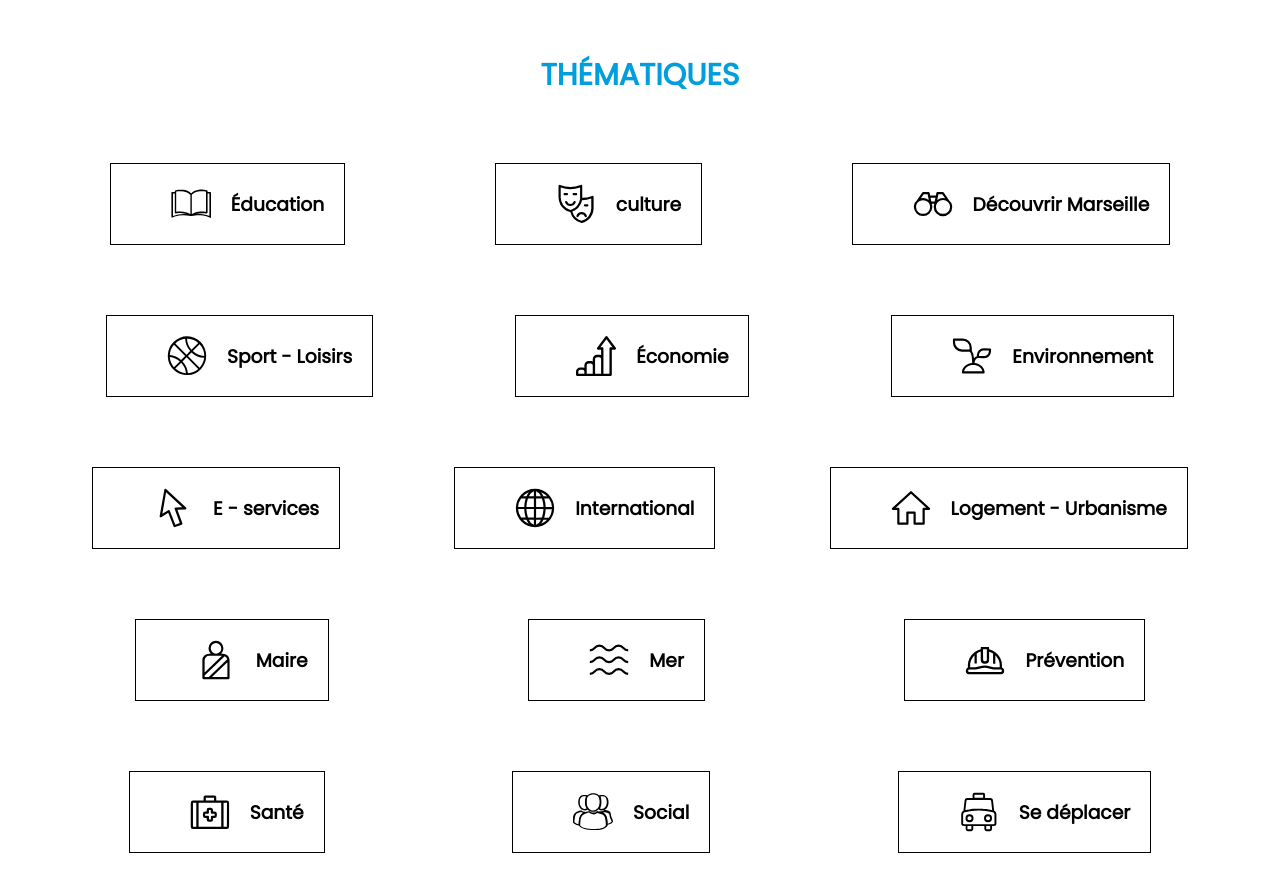
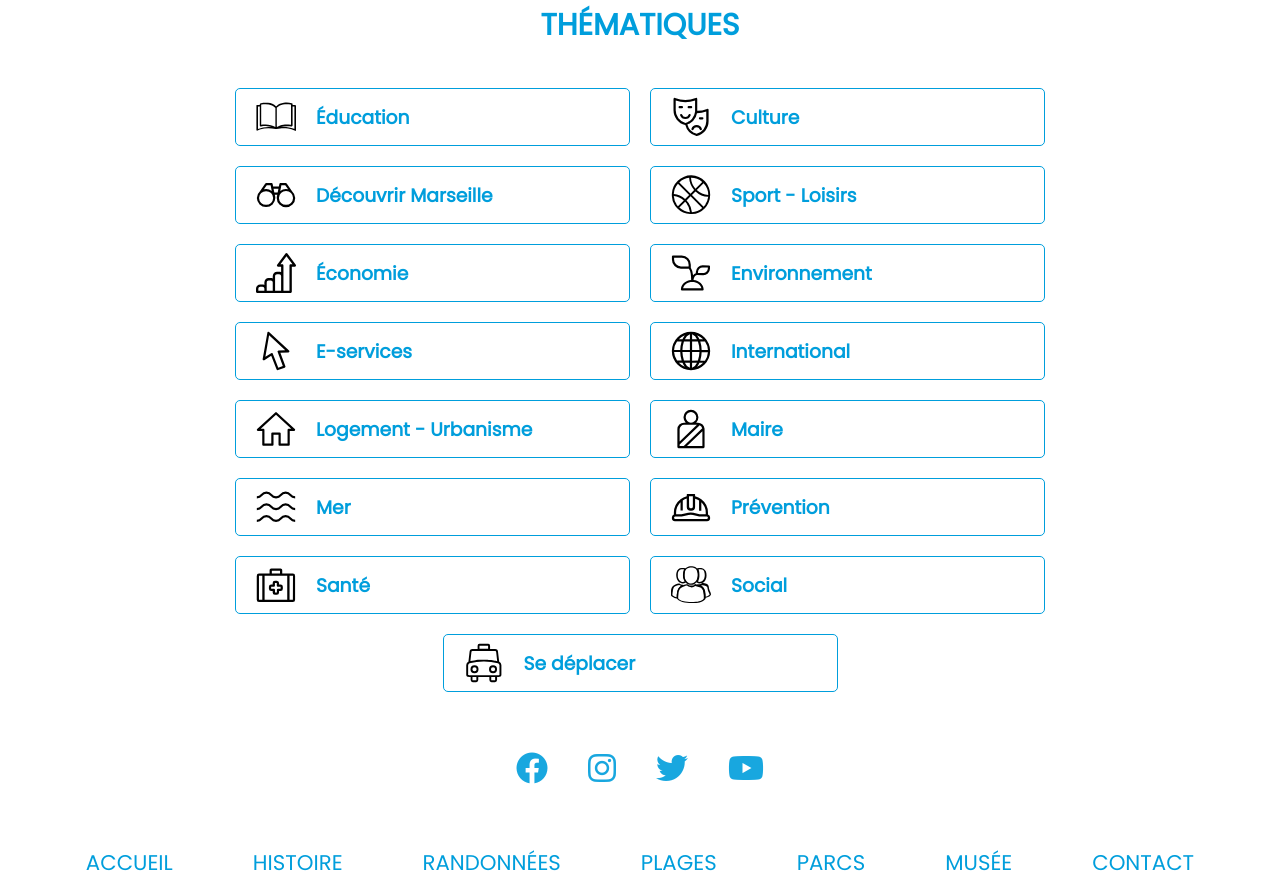
Before and after one commit to kenny-ali-source/ville-marseille, a plain HTML site: page marseille.html in a window 1280 px wide. Shown: the part 2337-3232 px from the top of the page. Drawn offline with Linux system fonts and the light colour scheme; files whose address does not match are found by name.

Commit message:
Mise a jours de la section thematiques de la page d'acceuil(marseille.html)

```diff
--- /dev/null
+++ b/css/marseille.css
@@ -0,0 +1,257 @@
+@import url('https://fonts.googleapis.com/css2?family=Cinzel&family=Montserrat&family=Poppins&family=Roboto&family=Roboto+Flex:opsz@8..144&display=swap');
+
+* {
+    margin: 0;
+    padding: 0;
+    box-sizing: border-box;
+}
+
+body {
+    font-family: Poppins;
+    background-color: #ffffff;
+}
+
+
+/* Styles de la barre de navigation */
+nav {
+    display: flex;
+    flex-direction: row;
+    align-items: center;
+    justify-content: space-around;
+}
+
+/* Styles des liens dans la barre de navigation */
+nav a {
+    text-decoration: none;
+    font-size: 20px;
+    text-transform: uppercase;
+    font-weight: 700;
+    color: #009EDC;
+    margin: 20px;
+}
+
+nav ul {
+    display: flex;
+    align-items: center;
+    justify-content: space-between;
+    list-style-type: none;
+
+}
+
+nav a:hover {
+    text-decoration: underline;
+}
+
+#nom_art {
+    font-size: 50px;
+    font-family: Cinzel;
+}
+
+.logo {
+    display: flex;
+    flex-direction: row;
+    align-items: center;
+    justify-content: center;
+}
+
+.logo img {
+    object-fit: contain;
+    cursor: pointer;
+}
+
+#img_header {
+    height: 490px;
+    background-image: url(../images/img_header.jpg);
+    background-position: top;
+    background-size: cover;
+    background-repeat: no-repeat;
+}
+
+
+.title {
+    text-align: center;
+    font-size: 20px;
+    margin: 30px;
+    color: #009EDC;
+}
+
+.actualite desc {
+    text-align: center;
+    margin: 80px;
+}
+
+.card_box {
+    display: inline-block;
+    padding-top: 50px;
+    cursor: pointer;
+}
+
+.card {
+    display: flex;
+    flex-direction: column;
+    align-items: center;
+    box-shadow: 0 4px 8px 0 rgba(0, 0, 0, 0.2);
+    transition: 0.3s;
+    margin-left: 70px;
+    width: 100%;
+    max-width: 295px;
+}
+
+.card:hover {
+    box-shadow: 0 10px 50px 0 rgba(0, 0, 0, 0.2);
+}
+
+.card_box img {
+    max-width: 100%;
+    object-fit: fill;
+}
+
+.img_entreprise {
+    height: 203px;
+    width: 295px;
+}
+
+.container h3 {
+    font-weight: bolder;
+    font-size: 12px;
+}
+
+.envi {
+    color: #00AF5E;
+}
+
+.mairie {
+    color: #2C62CB;
+}
+
+.culture {
+    color: #DA1984;
+}
+
+.edu {
+    color: #FB8C00;
+}
+
+.container {
+    padding: 20px 20px;
+    flex-direction: column;
+    align-items: center;
+    justify-content: flex-start;
+    margin: 0;
+    min-height: 135px;
+}
+
+#v_plus {
+    text-align: center;
+    padding-top: 1.875rem;
+    position: relative;
+}
+
+#v_plus a {
+    display: inline-block;
+    padding: 0 0.9375rem;
+    background: #fff;
+    position: relative;
+    z-index: 2;
+    color: #009EDC;
+    text-decoration: none;
+    background-color: #ffffff;
+}
+
+
+#v_plus:before {
+    position: absolute;
+    bottom: 0.375rem;
+    left: 0;
+    content: "";
+    display: block;
+    height: 0.125rem;
+    width: 100%;
+    background: #ececec;
+}
+
+/* SECTION THEMATICS */
+
+.thematics-content {
+    display: flex;
+    flex-direction: row;
+    justify-content: center;
+    text-align: start;
+    gap: 20px;
+    flex-wrap: wrap;
+    max-width: 1440px;
+    margin: 40px;
+}
+
+.thematics-content div {
+    display: flex;
+    flex-direction: row;
+    justify-content: flex-start;
+    height: 58px;
+    width: 395px;
+    border: 1px solid #009EDC;
+    color: #009EDC;
+    cursor: pointer;
+    border-radius: 5px;
+}
+
+.thematics-content div:hover {
+    box-shadow: 0 10px 50px 0 #009edc57;
+}
+
+.thematics-content img {
+    height: 40px;
+    margin: 20px;
+    fill: #0097a7;
+}
+
+/* FOOTER SECTION*/
+
+.park_address {
+    font-style: italic;
+}
+
+.socialIcons {
+    display: flex;
+    justify-content: center;
+}
+
+.socialIcons a {
+    text-decoration: none;
+    padding: 10px;
+    margin: 10px;
+}
+
+.socialIcons a i {
+    font-size: 2em;
+    color: #009EDC;
+    opacity: 0.9;
+}
+
+.footerNav ul {
+    display: flex;
+    justify-content: center;
+}
+
+.footerNav ul,
+.footerNav li,
+.footerNav a {
+    margin: 20px;
+    text-decoration: none;
+    font-size: 1.1em;
+    transition: 0.5s;
+    list-style-type: none;
+    color: #009EDC;
+    text-transform: uppercase;
+}
+
+.footerBottom p {
+    text-align: center;
+    margin: 20px;
+}
+
+.footerNav a:hover {
+    text-decoration: underline;
+}
+
+/* FOOTER SECTION*/
--- a/css/style.css
+++ /dev/null
@@ -1,315 +0,0 @@
-@import url('https://fonts.googleapis.com/css2?family=Cinzel&family=Montserrat&family=Poppins&family=Roboto&family=Roboto+Flex:opsz@8..144&display=swap');
-
-* {
-    margin: 0;
-    padding: 0;
-    box-sizing: border-box;
-}
-
-body {
-    font-family: Poppins;
-    background-color: #ffffff;
-}
-
-
-/* Styles de la barre de navigation */
-nav {
-    display: flex;
-    flex-direction: row;
-    align-items: center;
-    justify-content: space-around;
-}
-
-/* Styles des liens dans la barre de navigation */
-nav a {
-    text-decoration: none;
-    font-size: 20px;
-    text-transform: uppercase;
-    font-weight: 700;
-    color: #009EDC;
-    margin: 20px;
-}
-
-nav ul {
-    display: flex;
-    align-items: center;
-    justify-content: space-between;
-    list-style-type: none;
-
-}
-
-nav a:hover {
-    text-decoration: underline;
-}
-
-#nom_art {
-    font-size: 50px;
-    font-family: Cinzel;
-}
-
-.logo {
-    display: flex;
-    flex-direction: row;
-    align-items: center;
-    justify-content: center;
-}
-
-.logo img {
-    object-fit: contain;
-}
-
-#img_header {
-    height: 490px;
-    background-image: url(../images/img_header.jpg);
-    background-position: top;
-    background-size: cover;
-    background-repeat: no-repeat;
-}
-
-
-.title {
-    text-align: center;
-    font-size: 20px;
-    margin: 30px;
-    color: #009EDC;
-}
-
-.actualite desc {
-    text-align: center;
-    margin: 80px;
-}
-
-.card_box {
-    display: inline-block;
-    padding-top: 50px;
-}
-
-.card {
-    display: flex;
-    flex-direction: column;
-    align-items: center;
-    box-shadow: 0 4px 8px 0 rgba(0, 0, 0, 0.2);
-    transition: 0.3s;
-    margin-left: 70px;
-    width: 100%;
-    max-width: 295px;
-}
-
-.card:hover {
-    box-shadow: 0 10px 50px 0 rgba(0, 0, 0, 0.2);
-}
-
-.card_box img {
-    max-width: 100%;
-    object-fit: fill;
-}
-
-.img_entreprise {
-    height: 203px;
-    width: 295px;
-}
-
-.container h3 {
-    font-weight: bolder;
-    font-size: 12px;
-}
-
-.envi {
-    color: #00AF5E;
-}
-
-.mairie {
-    color: #2C62CB;
-}
-
-.culture {
-    color: #DA1984;
-}
-
-.edu {
-    color: #FB8C00;
-}
-
-.container {
-    padding: 20px 20px;
-    flex-direction: column;
-    align-items: center;
-    justify-content: flex-start;
-    margin: 0;
-    min-height: 135px;
-}
-
-#v_plus {
-    text-align: center;
-    padding-top: 1.875rem;
-    position: relative;
-    margin-bottom: 5rem;
-}
-
-#v_plus a {
-    display: inline-block;
-    padding: 0 0.9375rem;
-    background: #fff;
-    position: relative;
-    z-index: 2;
-    color: #009EDC;
-    text-decoration: none;
-    background-color: #ffffff;
-}
-
-
-#v_plus:before {
-    position: absolute;
-    bottom: 0.375rem;
-    left: 0;
-    content: "";
-    display: block;
-    height: 0.125rem;
-    width: 100%;
-    background: #ececec;
-}
-/* SECTION THEMATICS */
-
- .thematics-content li a
-{
-        width: 100%;
-        height: 100%;
-        display: block;
-        position: relative;
-        text-decoration: none;
-        font-size: 1.125rem;
-        color: #002454;
-}
-section ul li
-{
-    padding: 20px 20px 20px 60px;
-}
-
-ul li img
-{
-    width : 40px;
-height : 40px;
-float: left;
-margin-right: 20px
-}
-.div1
-{
-    list-style: none;
-    overflow: hidden;
-    display: flex;
-    justify-content: space-around;
-    align-items:center;
-    padding: 35px;
-
-
-}
- .education, .culture2, .discover-marseille, .sport-hobby, .economy, .environment, .e-services, .international, .urban-planning, .mayor, .sea, .prevention, .health, .social, .move
-{
-    border: 1px solid black;
-    padding: 20px 20px 20px 60px;
-}
-.div2
-{
-    overflow: hidden;
-    list-style: none;
-    display: flex;
-    justify-content: space-around;
-    align-items:center;
-    padding: 35px;
-}
-.div3
-{
-    overflow: hidden;
-    list-style: none;
-    display: flex;
-    justify-content: space-around;
-    align-items:center;
-    padding: 35px;
-}
-.div4
-{
-    overflow: hidden;
-    list-style: none;
-    display: flex;
-    justify-content: space-around;
-    align-items:center;
-    padding: 35px;
-}
-.div5
-{
-    overflow: hidden;
-    list-style: none;
-    display: flex;
-    justify-content: space-around;
-    align-items:center;
-    padding: 35px;
-}
-
-.thematic .logo {
-    width: 234px;
-    height: 20px;
-}
-
-.thematic li
-{
-    background-color: #fff;
-    width: 29.5%;
-    margin-right: 3.375rem;
-    border-radius: 5px;
-    margin-bottom: 0.9375rem;
-    -webkit-box-shadow: 0 0 0 0 transparent;
-    box-shadow: 0 0 0 0 transparent;
-    -webkit-transition: all .2s ease;
-    transition: all .2s ease;
-}
-
-/* FOOTER SECTION*/
-
-.park_address{
-    font-style: italic;
-}
-
-.socialIcons {
-    display: flex;
-    justify-content: center;
-}
-
-.socialIcons a {
-    text-decoration: none;
-    padding: 10px;
-    margin: 10px;
-}
-
-.socialIcons a i {
-    font-size: 2em;
-    color: #009EDC;
-    opacity: 0.9;
-}
-
-.footerNav ul {
-    display: flex;
-    justify-content: center;
-}
-
-.footerNav ul,
-.footerNav li,
-.footerNav a {
-    margin: 20px;
-    text-decoration: none;
-    font-size: 1.1em;
-    transition: 0.5s;
-    list-style-type: none;
-    color: #009EDC;
-    text-transform: uppercase;
-}
-
-.footerBottom p {
-    text-align: center;
-    margin: 20px;
-}
-
-.footerNav a:hover {
-    text-decoration: underline;
-}
-
-/* FOOTER SECTION*/
--- a/marseille.html
+++ b/marseille.html
@@ -5,7 +5,7 @@
     <meta charset="UTF-8">
     <meta name="viewport" content="width=device-width, initial-scale=1.0">
     <title>Accueil - Marseille</title>
-    <link rel="stylesheet" href="css/style.css">
+    <link rel="stylesheet" href="css/marseille.css">
     <link rel="stylesheet" href="https://cdnjs.cloudflare.com/ajax/libs/font-awesome/6.4.2/css/all.min.css"
         integrity="sha512-z3gLpd7yknf1YoNbCzqRKc4qyor8gaKU1qmn+CShxbuBusANI9QpRohGBreCFkKxLhei6S9CQXFEbbKuqLg0DA=="
         crossorigin="anonymous" referrerpolicy="no-referrer" />
@@ -119,140 +119,73 @@
         </section>
         <div id="v_plus"><a href="#">Voir plus d’actualités</a></div>
         <section class="thmatic">
+            <section>
                 <div class="title">
                     <h2>THÉMATIQUES</h2>
                 </div>
-            <ul class="thematics-content">
-                <div class="div1">
-                    <li class="education">
+                <div class="thematics-content">
                     <div class="logo">
-                            <img src="/images/logo-thematique/education_logo.svg" alt="">
-                            <h3>Éducation
-                                <a href="#"></a>
-                            </h3>
+                        <img src="images/logo-thematique/education_logo.svg" alt="">
+                        <h3>Éducation</h3>
                     </div>
-
-                    </li>
-                    <li class="culture2">
                     <div class="logo">
-                            <img src="/images/logo-thematique/culture_logo.svg" alt="">
-                            <h3>culture
-                                <a href="#"></a>
-                            </h3>
+                        <img src="images/logo-thematique/culture_logo.svg" alt="">
+                        <h3>Culture</h3>
                     </div>
-                    </li>
-                    <li class="discover-marseille">
                     <div class="logo">
-                            <img src="/images/logo-thematique/decouvrir_Marseille_logo.svg" alt="">
-                            <h3>Découvrir&nbspMarseille
-                                <a href="#"></a>
-                            </h3>
+                        <img src="images/logo-thematique/decouvrir_Marseille_logo.svg" alt="">
+                        <h3>Découvrir Marseille</h3>
                     </div>
-                    </li>
-                </div>
-                <div class="div2">
-                    <li class="sport-hobby">
                     <div class="logo">
                         <img src="/images/logo-thematique/sport_loisirs_logo.svg" alt="">
-                            <h3>Sport&nbsp-&nbspLoisirs
-                                <a href="#"></a>
-                            </h3>
+                        <h3>Sport - Loisirs</h3>
                     </div>
-                    </li>
-                    <li class="economy">
                     <div class="logo">
-                            <img src="/images/logo-thematique/economie_logo.svg" alt="">
-                            <h3>Économie
-                                <a href="#"></a>
-                            </h3>
+                        <img src="images/logo-thematique/economie_logo.svg" alt="">
+                        <h3>Économie</h3>
                     </div>
-                    </li>
-                    <li class="environment">
                     <div class="logo">
-                            <img src="/images/logo-thematique/environnement_logo.svg" alt="">
-                            <h3>Environnement
-                                <a href="#"></a>
-                            </h3>
+                        <img src="images/logo-thematique/environnement_logo.svg" alt="">
+                        <h3>Environnement</h3>
                     </div>
-                    </li>
-                </div>
-                <div class="div3">
-                    <li class="e-services">
                     <div class="logo">
                         <img src="/images/logo-thematique/Eservices_logo.svg" alt="">
-                            <h3>E&nbsp-&nbspservices
-                                <a href="#"></a>
-                            </h3>
+                        <h3>E-services</h3>
                     </div>
-                    </li>
-                    <li class="international">
                     <div class="logo">
-                            <img src="/images/logo-thematique/international_logo.svg" alt="">
-                            <h3>International
-                                <a href="#"></a>
-                            </h3>
+                        <img src="images/logo-thematique/international_logo.svg" alt="">
+                        <h3>International</h3>
                     </div>
-
-                    </li>
-                    <li class="urban-planning">
                     <div class="logo">
-                            <img src="/images/logo-thematique/logement_et_urbanisme_logo.svg" alt="">
-                            <h3>Logement&nbsp-&nbspUrbanisme
-                                <a href="#"></a>
-                            </h3>
+                        <img src="images/logo-thematique/logement_et_urbanisme_logo.svg" alt="">
+                        <h3>Logement - Urbanisme</h3>
                     </div>
-
-                    </li>
-                </div>
-                <div class="div4">
-                    <li class="mayor">
                     <div class="logo">
-                            <img src="/images/logo-thematique/maire_logo.svg" alt="">
+                        <img src="images/logo-thematique/maire_logo.svg" alt="">
                         <h3>Maire</h3>
                     </div>
-
-                    </li>
-                    <li class="sea">
                     <div class="logo">
-                            <img src="/images/logo-thematique/mer_logo.svg" alt="">
+                        <img src="images/logo-thematique/mer_logo.svg" alt="">
                         <h3>Mer</h3>
                     </div>
-
-                    </li>
-                    <li class="prevention">
                     <div class="logo">
-                            <img src="/images/logo-thematique/prevention_log.svg" alt="">
+                        <img src="images/logo-thematique/prevention_log.svg" alt="">
                         <h3>Prévention</h3>
                     </div>
-
-                    </li>
-                </div>
-                <div class="div5">
-                    <li class="health">
                     <div class="logo">
-                            <img src="/images/logo-thematique/sante_logo.svg" alt="">
+                        <img src="images/logo-thematique/sante_logo.svg" alt="">
                         <h3>Santé</h3>
                     </div>
-
-                    </li>
-                    <li class="social">
                     <div class="logo">
-                            <img src="/images/logo-thematique/social_logo.svg" alt="">
+                        <img src="images/logo-thematique/social_logo.svg" alt="">
                         <h3>Social</h3>
                     </div>
-
-                    </li>
-                    <li class="move">
                     <div class="logo">
-                            <img src="/images/logo-thematique/deplacer_logo.svg" alt="">
-                            <h3>Se déplacer
-                            </h3>
+                        <img src="images/logo-thematique/deplacer_logo.svg" alt="">
+                        <h3>Se déplacer</h3>
                     </div>
-
-                    </li>
                 </div>
-
-            </ul>
+            </section>
         </section>
     </main>
     <footer>
```
Lines whose indentation alone changed are shown as unchanged.
